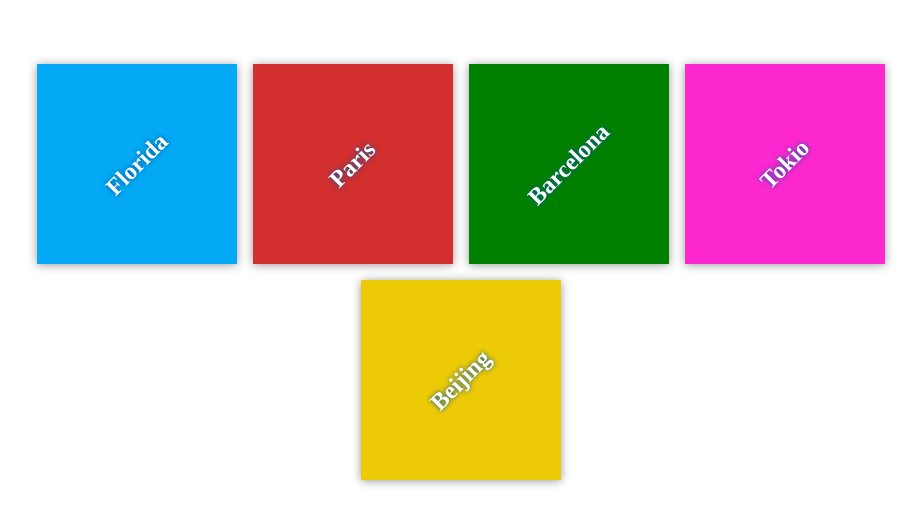
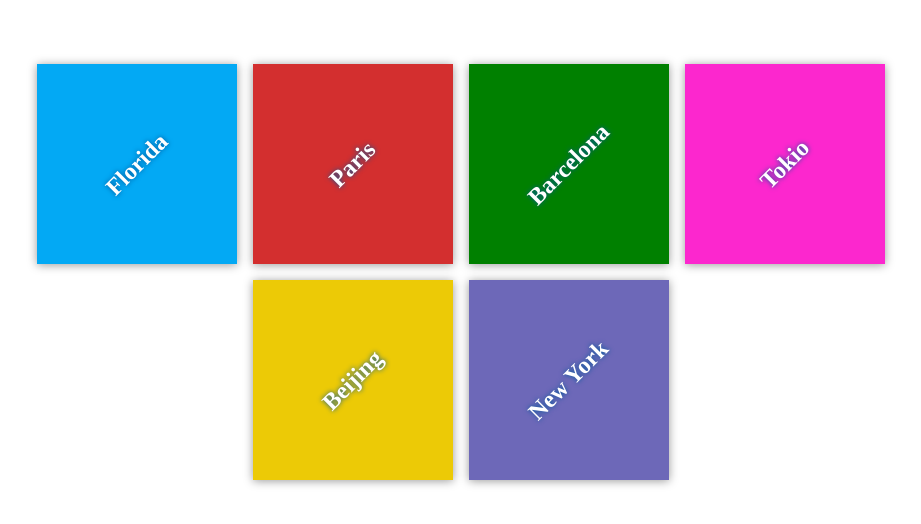
Before and after one commit to cotoflux/UdacityCloud, a plain HTML site: page index.html in a window 1280 px wide. Shown: the part 128-652 px from the top of the page, without its empty margins (179-1100 px from the left). Drawn offline with Linux system fonts and the light colour scheme.

Commit message:
added NY

```diff
--- a/css/app.css
+++ b/css/app.css
@@ -59,3 +59,7 @@ h2{
 #beijing{
     background-color: #ecca06;
 }
+
+#newyork{
+    background-color: rgb(109, 104, 184);
+}
--- a/index.html
+++ b/index.html
@@ -26,6 +26,11 @@
         <div class="destination" id="beijing">
             <h2>Beijing</h2>
         </div>
+        <div class="destination" id="newyork">
+            <h2>New York</h2>
+        </div>
+
+
     </div>
 </div>
 </body>
```
